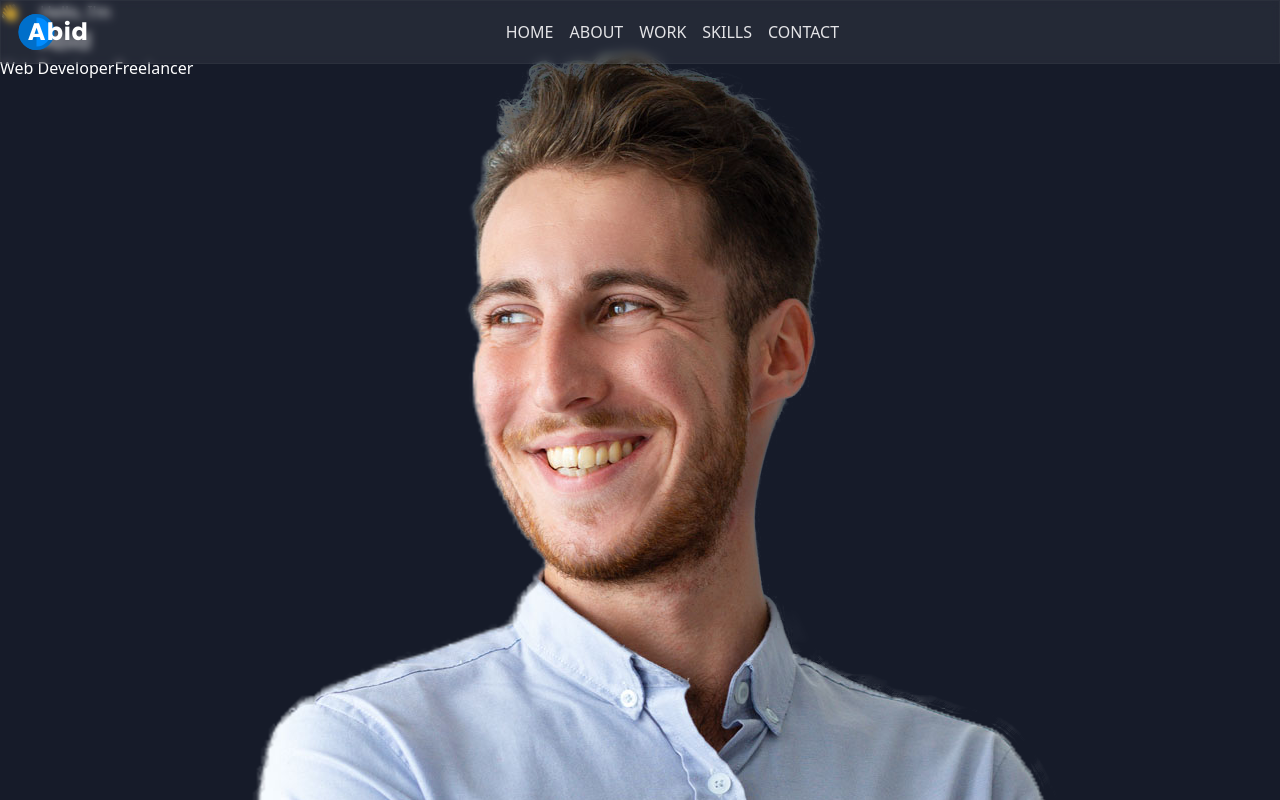
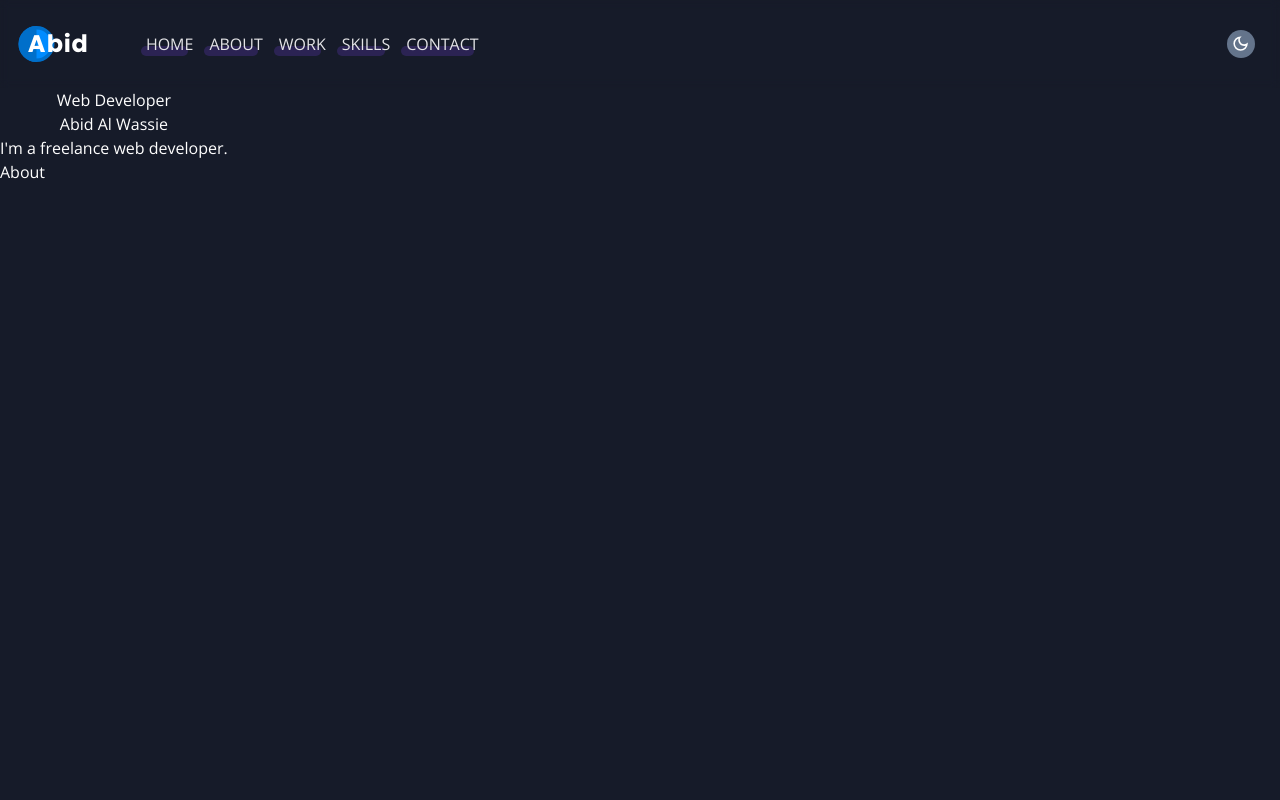
Before and after one commit to AbidAlWassie/React-Portfolio-main, a React (Create React App) app: page / in a window 1280 px wide. Shown: the top 800 px of the page. Built offline with nearby package versions, Linux system fonts and the light colour scheme.

Commit message:
so many changes that i lost track

```diff
--- a/src/App.css
+++ b/src/App.css
@@ -1,12 +1,41 @@
 @import url('https://fonts.googleapis.com/css2?family=Poppins:wght@400;500;600;700;800&display=swap');
 @import url('https://fonts.googleapis.com/css2?family=Open+Sans:wght@400;500;600;700;800&family=Poppins:wght@400;500;600;700;800&display=swap');
 
+:root {
+  --hue-1: 257;
+  --hue-2: 47;
+  --bg-color: hsl(var(--hue-1), 100%, 97%);
+  --main-color-1: hsl(var(--hue-1), 69%, 50%);
+  --main-color-dark-1: hsl(var(--hue-1), 100%, 60%);
+  --main-color-2: hsl(var(--hue-2), 82%, 55%);
+  --bg-color-1: hsl(var(--hue-1), 100%, 97%);
+  --bg-color-2: #fff;
+  --bg-color-3: hsl(var(--hue-1), 100%, 98%);
+  --bg-color-transparent: rgb(255, 255, 255, 0.6);
+  --heading-color: hsl(var(--hue-1), 61%, 24%);
+  --text-color: hsl(var(--hue-1), 17%, 63%);
+}
+
+*,
+*::before,
+*::after {
+  box-sizing: border-box;
+  padding: 0;
+  margin: 0;
+}
+
 html {
-  color-scheme: dark !important;
+  color-scheme: light !important;
   background: rgb(22, 27, 41);
   color: #fff;
     /* color-scheme: dark; */
+  font-family: "Open Sans", Arial, Helvetica, sans-serif;
   scrollbar-color: #686868 #424242;
+}
+
+::selection {
+  background: hsla(var(--hue-1), 100%, 60%, 0.9);
+  color: #fff;
 }
 
 
@@ -29,8 +58,8 @@ html {
 
 
 .menuBtn {
-  display: flex;
-  margin-left: auto;
+  /* display: flex;
+  margin-left: auto; */
   /* position: relative;
   left: 28vw; */
 }
--- a/src/components/Navbar/Navbar.jsx
+++ b/src/components/Navbar/Navbar.jsx
@@ -1,6 +1,7 @@
 import React from 'react'
 import { useState } from 'react'
 import { HiOutlineMenu, HiX } from 'react-icons/hi'
+import { MdOutlineDarkMode } from 'react-icons/md'
 
 // import { images } from '../../constants'
 
@@ -13,7 +14,8 @@ const Navbar = () => {
   }
 
   return (
-    <nav className='navbar'>
+    <nav className='navbar w-full'>
+      <div className="container flex justify-between items-center mx-auto text-center">
       <div className='navbar-logo'>
 
       <div className='circle'><span className="firstLetter">A</span><div className="half-circle"></div></div>
@@ -21,11 +23,15 @@ const Navbar = () => {
       </div>
       <ul className='nav-list'>
         {['home', 'about', 'work', 'skills', 'contact'].map((item) => (
-          <li className='nav-links' key={`link-${item}`}>
+          <li className='nav-link' key={`link-${item}`}>
             <a href={`#${item}`}> {item} </a>
           </li>
         ))}
       </ul>
+
+      <div className='toggleBtn'>
+        <MdOutlineDarkMode/>
+      </div>
 
       <div className='menuBtn'>
         <HiOutlineMenu onClick={toggleNav} />
@@ -49,8 +55,23 @@ const Navbar = () => {
 
       </div>
 
+    </div>
     </nav>
+
   )
 }
 
+
+
+
+window.addEventListener("scroll", stickyNav);
+
+function stickyNav() {
+  var navbar = document.querySelector(".navbar");
+  navbar.classList.toggle("scrolled", window.pageYOffset > 0);
+  // console.log(window.pageYOffset > 0);
+}
+
+
+
 export default Navbar
--- a/src/container/About/About.jsx
+++ b/src/container/About/About.jsx
@@ -2,7 +2,7 @@ import React from 'react'
 
 const About = () => {
   return (
-    <div>About</div>
+    <div className='h-[2000px]'>About</div>
   )
 }
 
--- a/src/container/Header/Header.jsx
+++ b/src/container/Header/Header.jsx
@@ -1,42 +1,22 @@
 import React from 'react'
-import { motion } from 'framer-motion'
-import { images } from '../../constants'
+// import { motion } from 'framer-motion'
+// import { images } from '../../constants'
 
 const Header = () => {
   return (
     <div className='header'>
-      <motion.div
-        whileInView={{ x: [-100, 0], opacity: [0, 1] }}
-        transition={{ duration: 0.5 }}
-        className="header-info"
-      >
+      <div className="container flex justify-between items-center mx-auto text-center">
 
-        <div className="header-badge">
-          <div className="badge-cmp flex">
-            <span>👋</span>
-            <div style={{ marginLeft: 20 }}>
-              <p className="p-text">
-                Hello, I'm
-              </p>
-              <h1 className="head-text text-2xl">Abid</h1>
-            </div>
-          </div>
-        </div>
+      <div className="showcase-info">
+        <h3 className="sub-heading">Web Developer</h3>
+        <h3 className="heading">Abid Al Wassie</h3>
+        <p>I'm a freelance web developer.</p>
+      </div>
 
-        <div className="tag-cmp flex">
-          <p className="p-text">Web Developer</p>
-          <p className="p-text">Freelancer</p>
-        </div>
-      </motion.div>
+      <div className="showcase-img">
+      </div>
 
-    <motion.div
-      whileInView={{ x: [-100, 0], opacity: [0, 1] }}
-      transition={{ duration: 0.5, delayChildren: 0.5 }}
-      className="header-img"
-    >
-      <img src={images.profile2} alt="profile"/>
-    </motion.div>
-
+      </div>
     </div>
   )
 }
--- a/src/index.css
+++ b/src/index.css
@@ -5,12 +5,20 @@
 @layer components {
 
   .navbar {
-    @apply w-full flex justify-between items-center py-4 px-6 bg-[#ffffff10] backdrop-blur-sm border border-[#ffffff09] fixed z-[2] select-none;
+    @apply w-full flex justify-between items-center backdrop-blur-sm border border-[#2a223d09] z-[2] select-none py-7 px-6 bg-transparent transition ease-in-out duration-300;
+  }
+
+  .navbar.scrolled {
+    @apply bg-[#ffffff10] py-4 shadow-[0_0_10_0px_rgba(0,_0,_0,_0.1)] fixed;
   }
 
   .navbar-logo {
     @apply flex justify-start items-center font-bold text-[20px] font-[Poppins] scale-[1.2];
   }
+
+  /* .navbar-logo.scrolled {
+    @apply scale-[1.3];
+  } */
 
   .navbar-logo .circle {
     @apply flex justify-center w-[30px] h-[30px] rounded-[50%] bg-[#008cff] z-[1] border-[3px] border-[#006fca];
@@ -36,23 +44,29 @@
   }
 
   .nav-list {
-    @apply hidden lg:flex ml-auto;
+    @apply hidden lg:flex mr-auto ml-12;
   }
 
-  .nav-links {
-    @apply mx-2 cursor-pointer;
+  .nav-link {
+    @apply mx-2 cursor-pointer transition relative;
   }
 
-  .nav-links div {
-    @apply w-[5] h-[5] bg-transparent rounded-[50%] mb-[5px];
+
+
+  .nav-link::after {
+    @apply content-[""] absolute w-full h-[10px] rounded-[5px] bg-[#8349ff] bottom-0 left-[-5px] z-[-1] opacity-[0.2] transition duration-300;
   }
 
-  .nav-links a {
-    @apply text-zinc-200 uppercase transition-all duration-[200ms];
+  .nav-link {
+    @apply text-zinc-200 uppercase transition-all font-normal duration-[200ms];
   }
 
-  .nav-links a:hover {
-    @apply text-indigo-400;
+  .nav-link:hover {
+    @apply text-white;
+  }
+
+  .nav-link:hover::after {
+    @apply w-full opacity-[0.7];
   }
 
   .nav-menu {
@@ -60,7 +74,15 @@
   }
 
   .menuBtn svg {
-    @apply text-gray-200 w-[30px] h-[30px] lg:hidden;
+    @apply text-gray-200 w-[30px] h-[30px];
+  }
+
+  .menuBtn {
+    @apply lg:hidden ml-6;
+  }
+
+  .toggleBtn {
+    @apply w-7 h-7 bg-slate-500 text-white rounded-[50%] flex justify-center items-center text-[1.2rem] cursor-pointer shadow-[0_0_10_0px_rgba(0,_0,_0,_0.05)] ml-auto;
   }
 
   .nav-menu .sideMenu {
```
